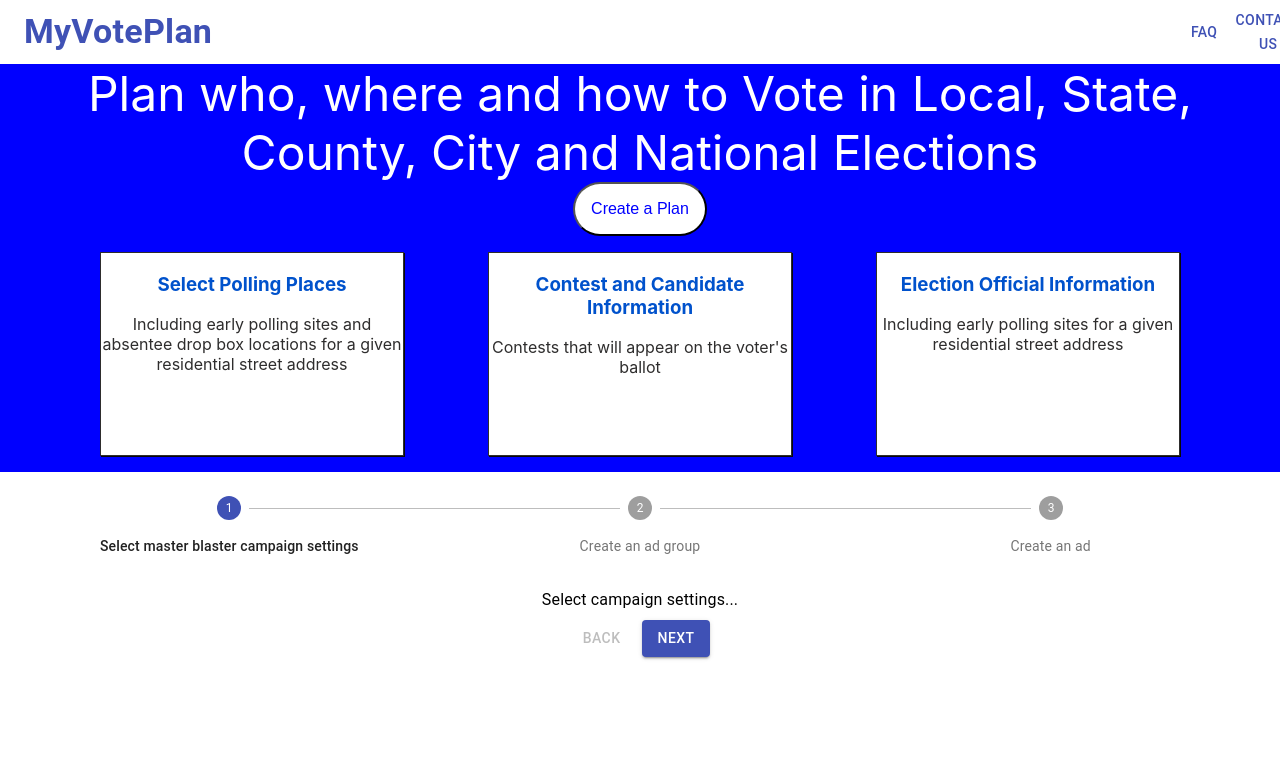
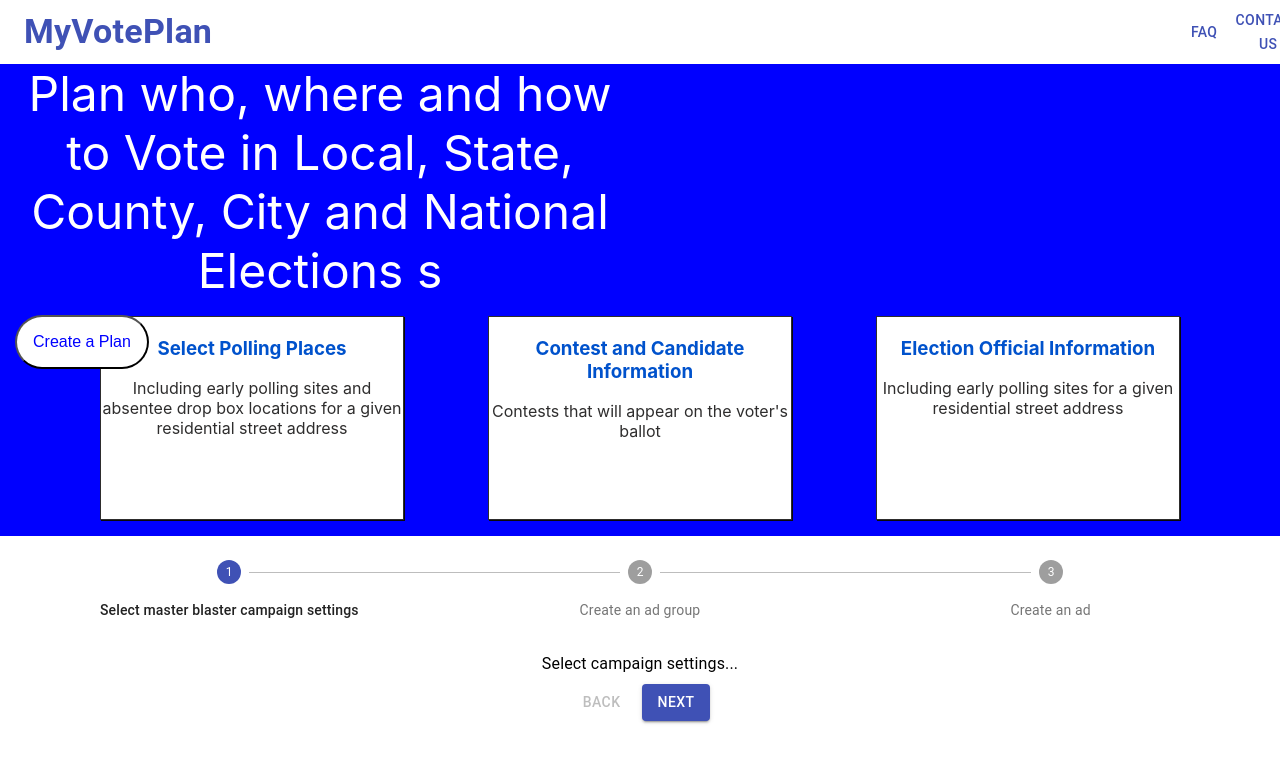
Before and after one commit to Jarquevious/myvoteplan.io, a React (Create React App) app: page / in a window 1280 px wide. Shown: the top 762 px of the page. Built offline with nearby package versions, Linux system fonts and the light colour scheme.

Commit message:
jumbottron aligned left

```diff
--- a/src/components/jumbotron/jumbotron.css
+++ b/src/components/jumbotron/jumbotron.css
@@ -6,6 +6,14 @@
 
 .Jumbotron-big-text {
     font-size: 3em;
+    display: flex;
+    flex-direction: row;
+    flex-wrap: nowrap;
+    justify-content: flex-start;
+    align-content: flex-start;
+    width: 50%;
+
+
 }
 
 .Jumbotron-button {
@@ -13,7 +21,10 @@
     font-size: 1em;
     padding: 1em;
     background-color: white;
-    color: blue
+    color: blue;
+    margin-top: 15px ;
+    position: absolute;
+    left: 15px;
 }
 
 .Jumbotron-cards {
--- a/src/components/jumbotron/jumbrotron.js
+++ b/src/components/jumbotron/jumbrotron.js
@@ -1,6 +1,5 @@
 import './jumbotron.css'
 import Card from '../card/card'
-import Box from '@material-ui/core/Box';
 
 
 function Jumbotron() {
@@ -8,7 +7,7 @@ function Jumbotron() {
         <div className='Jumbotron'>
             <div className='Jumbotron-big-text'>
                 Plan who, where and how to Vote in Local, State, County, City and National Elections
-            </div>
+        s</div>
             <button className='Jumbotron-button'>
                 Create a Plan
             </button>
```
Also changed, not shown: 1 other file (tests, documents, lock files or other folders).
